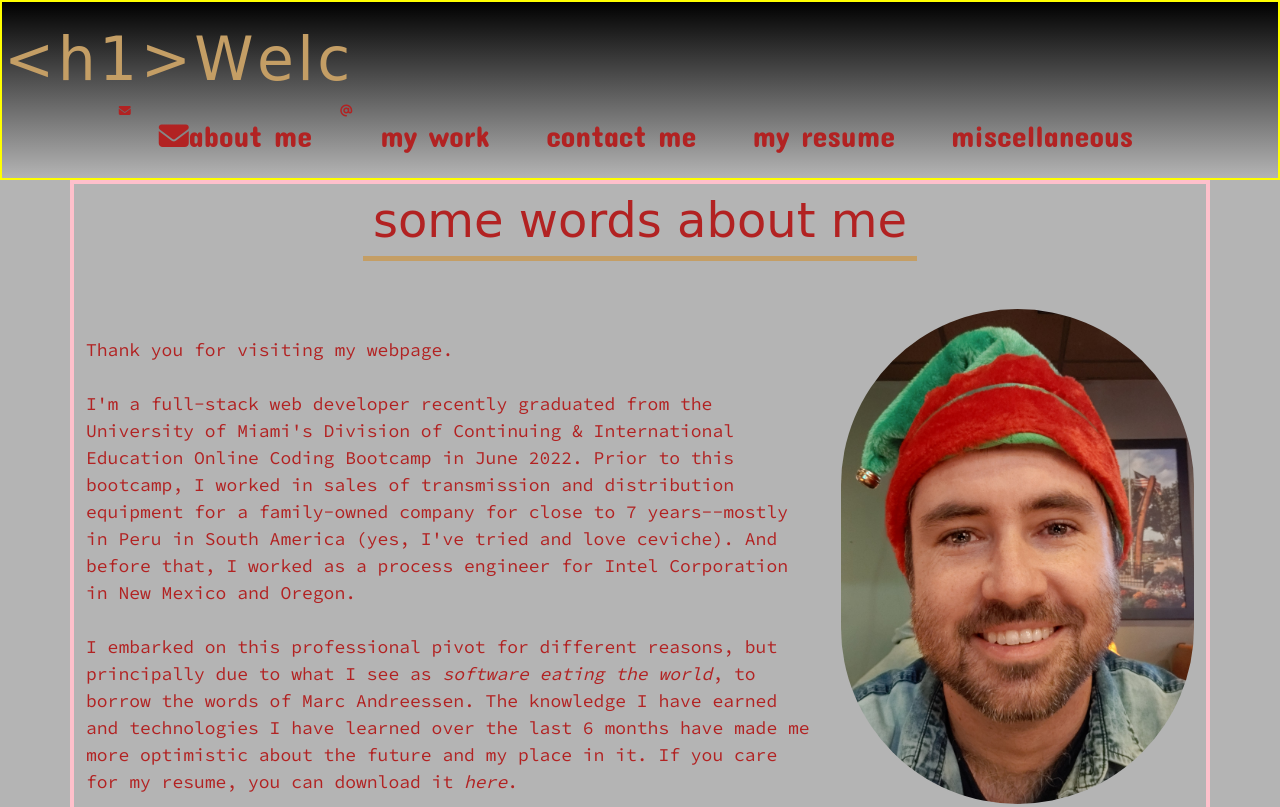
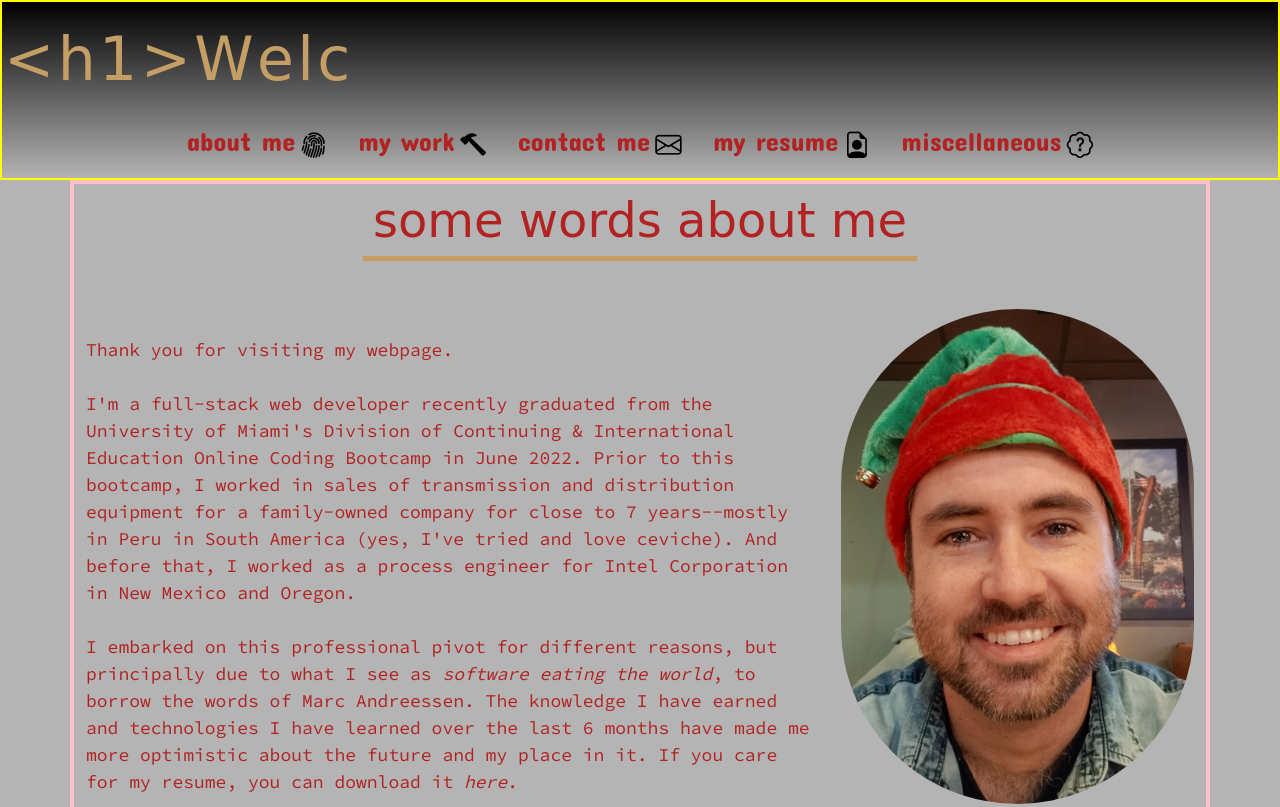
Before and after one commit to jcomp-03/portfolio, a plain HTML site: page index.html in a window 1280 px wide. Shown: the top 807 px of the page. Drawn offline with nearby package versions, Linux system fonts and the light colour scheme; a web font is replaced by a local one.

Commit message:
Included Bootstrap icons in nav bar

```diff
--- a/assets/css/style.css
+++ b/assets/css/style.css
@@ -64,14 +64,31 @@ header div span {
 }
 
 .class-ul-li {
-    margin: 0 1em;
+    /* border: solid 2px black; */
+    margin: 0 1.3em;
 }
 
-.class-ul-li-a {
+.class-ul-li-div {
+    display: flex;
+    align-items: center;
+}
+
+.class-ul-li-div-a {
+    padding: 0;
+    /* border: solid 2px yellow; */
     font-family: 'Concert One', cursive;
     color: var(--textColor2);
-    font-size: 2.5em;
+    font-size: 2.2em;
 }
+
+.class-ul-li-div-i {
+    padding-left: 0.2em;
+    padding-top: 10px;
+    font-size: 2.2em;
+    /* border: solid 2px pink; */
+    color: black;
+}
+
 /* HEADER STYLING ENDS */
 
 
@@ -113,11 +130,11 @@ header div span {
 
 
 /***** PSEUD0-CLASSES & PSEUDO-ELEMENTS *****/
-.class-ul-li:hover {
+.class-ul-li-div:hover {
     transform: scale(1.3, 1.3);
 }
 
-.class-ul-li-a:hover {
+.class-ul-li-div-a:hover {
     color: var(--textColor1);
 }
 
--- a/index.html
+++ b/index.html
@@ -10,8 +10,9 @@
         <link rel="preconnect" href="https://fonts.googleapis.com">
         <link rel="preconnect" href="https://fonts.gstatic.com" crossorigin>
         <link href="https://fonts.googleapis.com/css2?family=Concert+One&family=Patua+One&family=Source+Code+Pro&display=swap" rel="stylesheet">
-        <script src="https://kit.fontawesome.com/331def02d9.js" crossorigin="anonymous"></script>
-
+        <!-- <script src="https://kit.fontawesome.com/331def02d9.js" crossorigin="anonymous"></script> -->
+        <!-- Bootstrap icon fonts stylesheet for the moment, until FontAwesome problem is resolved? -->
+        <link href="https://cdn.jsdelivr.net/npm/bootstrap-icons@1.8.1/font/bootstrap-icons.css" rel="stylesheet">
         <title>jcomp-03's webpage</title>
     </head>
 
@@ -53,13 +54,39 @@
                 <span class="intro-text-32">&gt;</span>
 
             </div>
+            <ul class="nav class-ul">
+                <li class="nav-item class-ul-li">
+                    <div class="class-ul-li-div">
+                        <a class="nav-link class-ul-li-div-a" href="#id-title-about-me">about me</a>
+                        <i class="bi bi-fingerprint class-ul-li-div-i"></i>
+                    </div>
+                </li>
+                <li class="nav-item class-ul-li">
+                    <div class="class-ul-li-div">
+                        <a class="nav-link class-ul-li-div-a" href="#id-title-my-work">my work</a>
+                        <i class="bi bi-hammer class-ul-li-div-i"></i>
+                    </div>
+                </li>
+                <li class="nav-item class-ul-li">
+                    <div class="class-ul-li-div">
+                        <a class="nav-link class-ul-li-div-a" href="#id-title-contact-me">contact me</a>
+                        <i class="bi bi-envelope class-ul-li-div-i"></i>
+                    </div>
 
-            <ul class="nav class-ul">
-                <i class="fa-solid fa-envelope"></i><li class="nav-item class-ul-li"><a class="nav-link class-ul-li-a" href="#id-title-about-me"><i class="fa-solid fa-envelope"></i>about me</a></li>
-                <i class="fa-solid fa-at"></i><li class="nav-item class-ul-li"><a class="nav-link class-ul-li-a" href="#id-title-my-work">my work</a></li>
-                <li class="nav-item class-ul-li"><a class="nav-link class-ul-li-a" href="#id-title-contact-me">contact me</a></li>
-                <li class="nav-item class-ul-li"><a class="nav-link class-ul-li-a" href="#id-title-my-resume">my resume</a></li>
-                <li class="nav-item class-ul-li"><a class="nav-link class-ul-li-a" href="#id-title-miscellaneous">miscellaneous</a></li>
+                </li>
+                <li class="nav-item class-ul-li">
+                    <div class="class-ul-li-div">
+                        <a class="nav-link class-ul-li-div-a" href="#id-title-my-resume">my resume</a>
+                        <i class="bi bi-file-earmark-person class-ul-li-div-i"></i>
+                    </div>
+
+                </li>
+                <li class="nav-item class-ul-li">
+                    <div class="class-ul-li-div">
+                        <a class="nav-link class-ul-li-div-a" href="#id-title-miscellaneous">miscellaneous</a>
+                        <i class="bi bi-patch-question class-ul-li-div-i"></i>
+                    </div>
+                </li>
             </ul>
         </header>
 
```
Also changed, not shown: test.html (added, +15 -0 lines), script.js (added).
